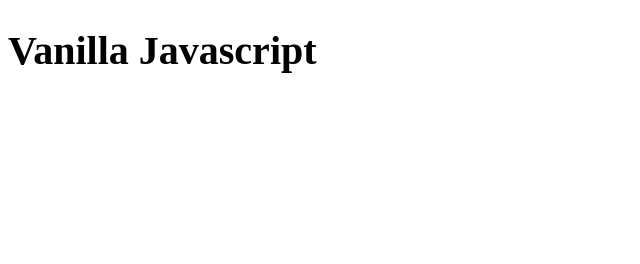
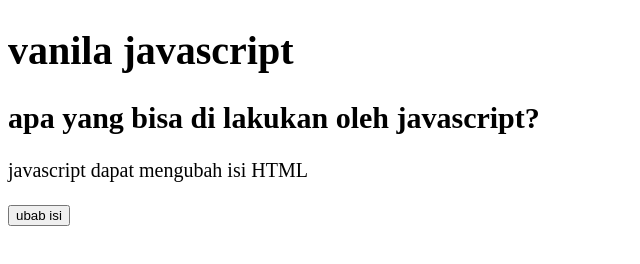
Before and after one commit to Hendrisaputr/latihan-16, a plain HTML site: page index.html in a window 1280 px wide. Shown: the whole page, without its empty margins (0-640 px from the left). Drawn offline with Linux system fonts and the light colour scheme.

Commit message:
mengubah isi HTML

```diff
--- a/index.html
+++ b/index.html
@@ -3,20 +3,22 @@
 <head>
   <meta charset="UTF-8">
   <meta http-equiv="X-UA-Compatible" content="IE=Edge">
+  <meta name="viewport" content="width=device-width, initial-scale=1">
 
-  <title>Vanilla Javascript</title>
+  <title>HTML</title>
+  <title>vajilla javascript</title>
 
-<h1>Vanilla Javascript </h1
-
+  <!-- HTML -->
 
 
   <!-- Custom Styles -->
   <link rel="stylesheet" href="style.css">
 </head>
-
-<body>
-  <p></p>
+<h1>vanila javascript</h1>
+<h2>apa yang bisa di lakukan oleh javascript?</h2>
+  <p id="ganti">javascript dapat mengubah isi HTML</p>
+  <button onclick="document.getElementById('ganti').innerHTML='pengen sukses'">ubab isi</button>
   <!-- Project -->
-  <script src="main.js"></script>
+  <script src="./main.js"></script>
 </body>
 </html>
```
